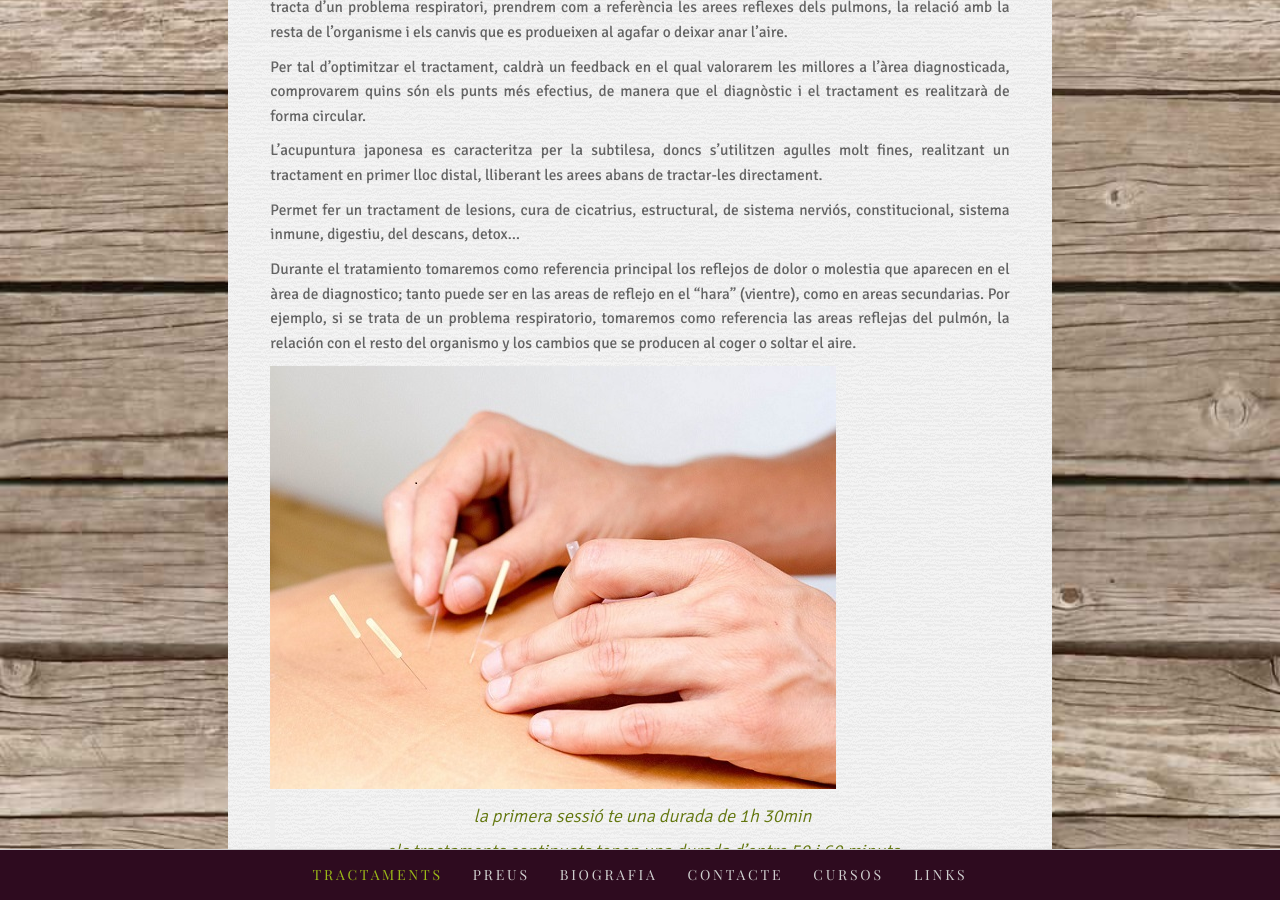
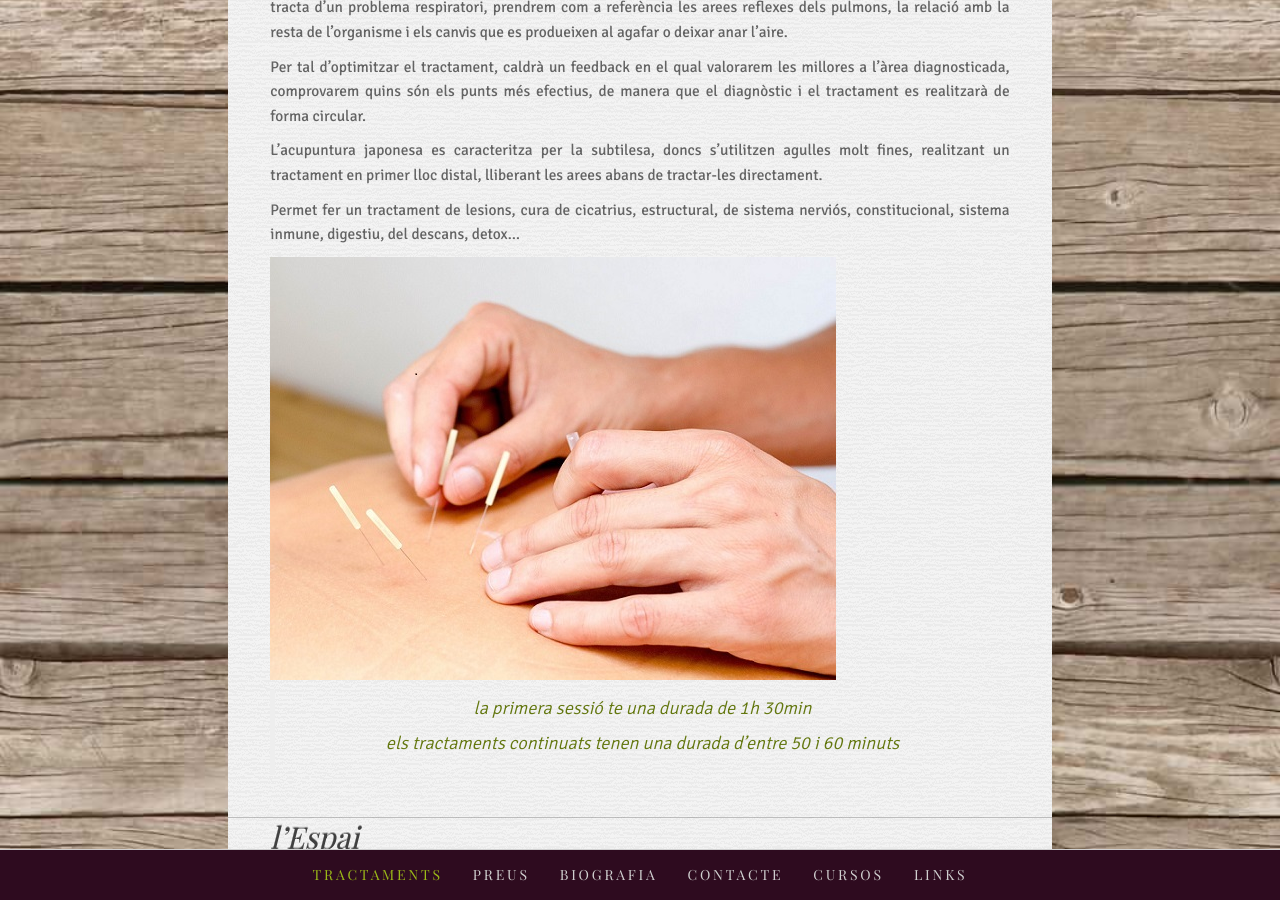
Before and after one commit to agustibr/shiatsu.nuriabelloc.com, a Jekyll site: the page built from cat/1-sessions.md, in a window 1280 px wide and 900 px high, scrolled down 1332 px. Built offline with Jekyll 4.4.1, drawn with Linux system fonts in a browser that asks for light colours; some web fonts are replaced.

Commit message:
Updated 1-sessions.md

```diff
--- a/cat/1-sessions.md
+++ b/cat/1-sessions.md
@@ -60,8 +60,6 @@ L'acupuntura japonesa es caracteritza per la subtilesa, doncs s'utilitzen agulle
 
 Permet fer un tractament de lesions, cura de cicatrius, estructural, de sistema nerviós, constitucional, sistema inmune, digestiu, del descans, detox...
 
-Durante el tratamiento tomaremos como referencia principal los reflejos de dolor o molestia que aparecen en el àrea de diagnostico; tanto puede ser en las areas de reflejo en el "hara" (vientre), como en areas secundarias. Por ejemplo, si se trata de un problema respiratorio, tomaremos como referencia las areas reflejas del pulmón, la relación con el resto del organismo y los cambios que se producen al coger o soltar el aire.
-
 ![acu.jpg]({{site.baseurl}}/image/acu.jpg)
 
 > _la primera sessió te una durada de 1h 30min_
```
